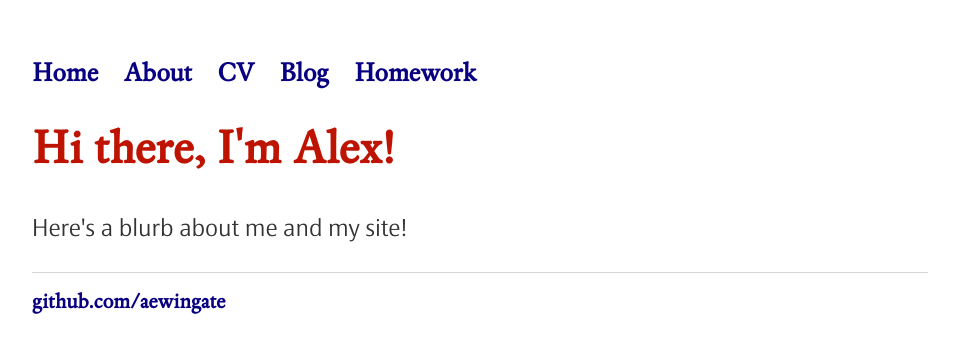
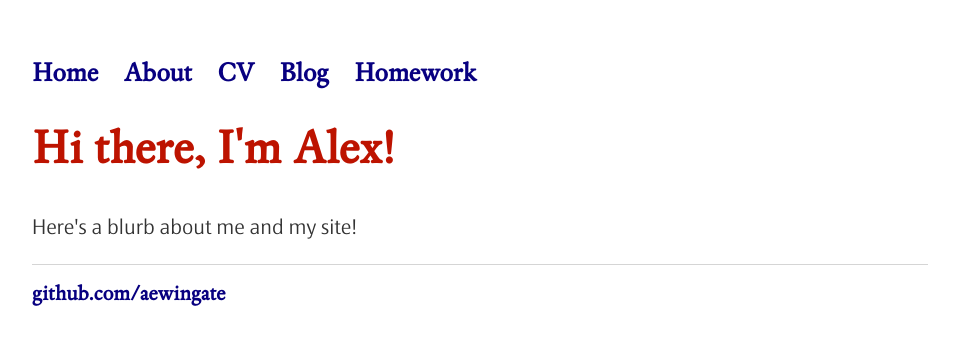
Before and after one commit to aewingate/aewingate.github.io, a Jekyll site: the page built from index.html, in a window 1280 px wide. Shown: the top 353 px of the page, without its empty margins (160-1119 px from the left). Built offline with Jekyll 4.4.1, drawn with Linux system fonts in a browser that asks for light colours.

Commit message:
Update main.css

```diff
--- a/css/main.css
+++ b/css/main.css
@@ -50,14 +50,14 @@
     line-height: .8em;
 }
 p {
-    font-size: 1.5em;
+    font-size: 1.3em;
     line-height: 1.4em;
     color: #333;
     font-family:'Epoca Classic Light';
 }
 ul {
 	list-style-type: disc;
-    color: #080080;
+    color: #333;
 }
 li {
     font-size: 1.2em;
```
